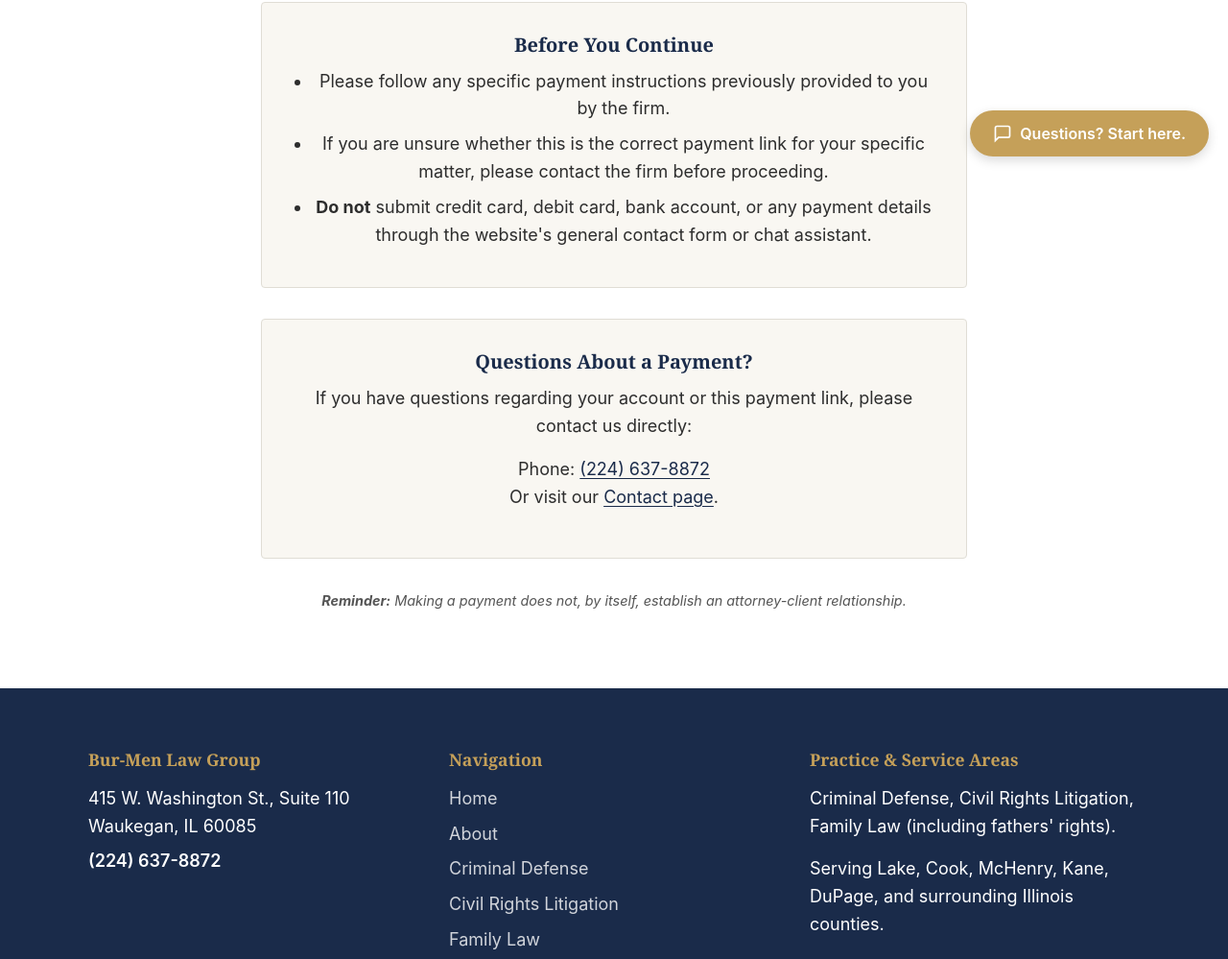
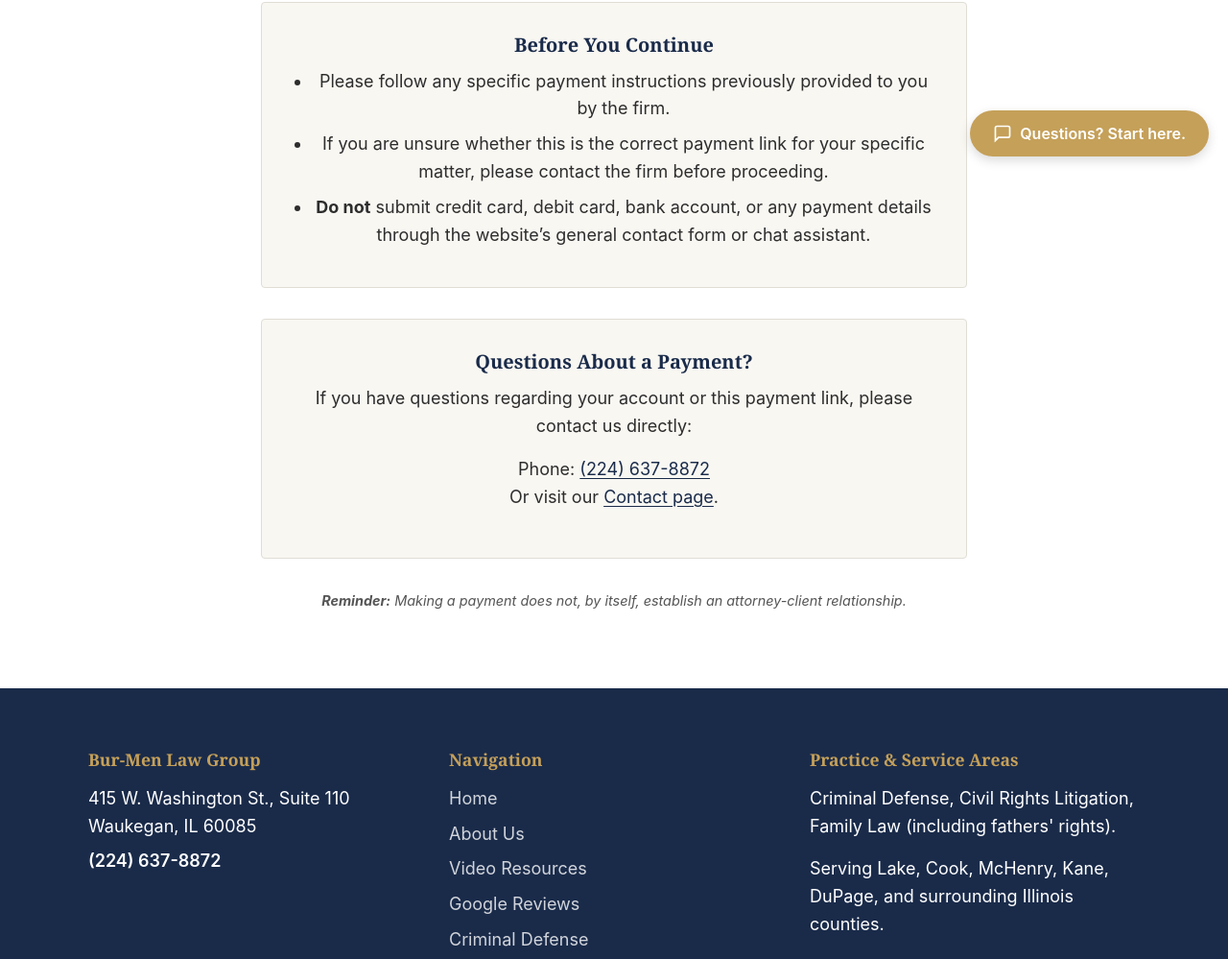
Before and after one commit to Sankofa2025/Bur-Men-Law-Group, a plain HTML site: page make-a-payment.html in a window 1280 px wide. Shown: the part 617-1616 px from the top of the page at 96% size. Drawn offline with Linux system fonts and the light colour scheme.

Commit message:
Enhance navigation and update payment page content
Updated navigation links and added Google Reviews section.

```diff
--- a/make-a-payment.html
+++ b/make-a-payment.html
@@ -29,7 +29,7 @@
       <button type="button" class="mobile-menu-toggle" aria-expanded="false" aria-controls="main-nav" aria-label="Toggle navigation menu">
         <span class="hamburger" aria-hidden="true"></span>
       </button>
-            <nav id="main-nav" class="main-nav">
+      <nav id="main-nav" class="main-nav">
         <ul>
           <li><a href="index.html">Home</a></li>
           <li class="has-dropdown">
@@ -40,6 +40,7 @@
             <ul class="dropdown-menu" id="about-submenu">
               <li><a href="about.html">About Us</a></li>
               <li><a href="videos.html">Video Resources</a></li>
+              <li><a href="reviews.html">Google Reviews</a></li>
             </ul>
           </li>
           <li class="has-dropdown">
@@ -53,7 +54,7 @@
               <li><a href="civil-rights-family-law.html#family-law">Family Law</a></li>
             </ul>
           </li>
-          <li><a href="make-a-payment.html">Make a Payment</a></li>
+          <li><a href="make-a-payment.html" aria-current="page">Make a Payment</a></li>
           <li><a href="contact.html">Contact</a></li>
         </ul>
         <a href="contact.html#contact-form" class="button button-primary">Request a Consultation</a>
@@ -78,7 +79,7 @@
           <ul>
             <li>Please follow any specific payment instructions previously provided to you by the firm.</li>
             <li>If you are unsure whether this is the correct payment link for your specific matter, please contact the firm before proceeding.</li>
-            <li><strong>Do not</strong> submit credit card, debit card, bank account, or any payment details through the website's general contact form or chat assistant.</li>
+            <li><strong>Do not</strong> submit credit card, debit card, bank account, or any payment details through the website’s general contact form or chat assistant.</li>
           </ul>
         </div>
         <div class="info-box">
@@ -101,7 +102,9 @@
         <h3>Navigation</h3>
         <ul class="footer-nav">
           <li><a href="index.html">Home</a></li>
-          <li><a href="about.html">About</a></li>
+          <li><a href="about.html">About Us</a></li>
+          <li><a href="videos.html">Video Resources</a></li>
+          <li><a href="reviews.html">Google Reviews</a></li>
           <li><a href="criminal-defense.html">Criminal Defense</a></li>
           <li><a href="civil-rights-family-law.html#civil-rights">Civil Rights Litigation</a></li>
           <li><a href="civil-rights-family-law.html#family-law">Family Law</a></li>
```
